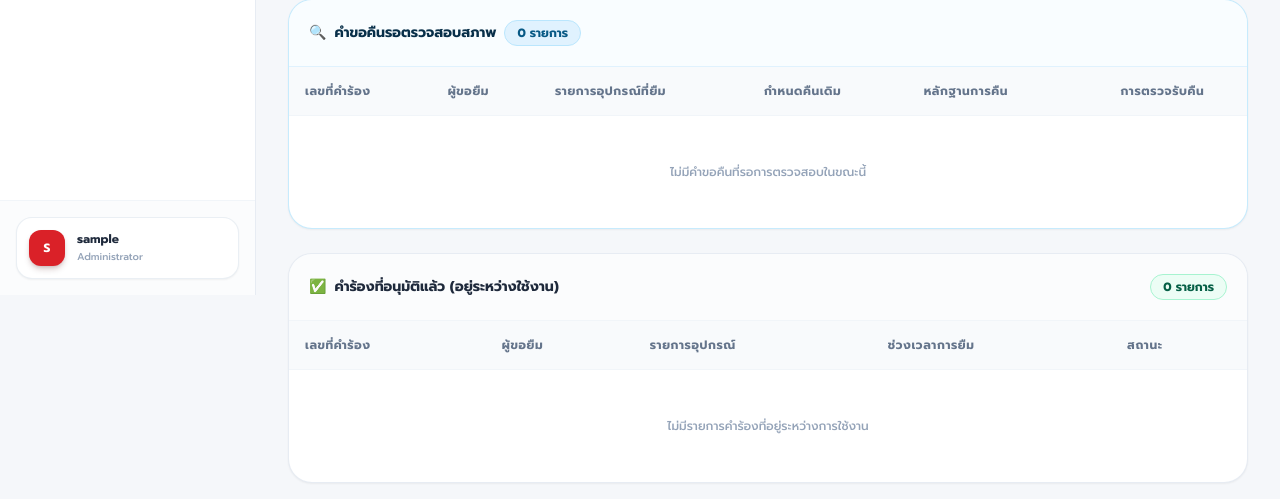
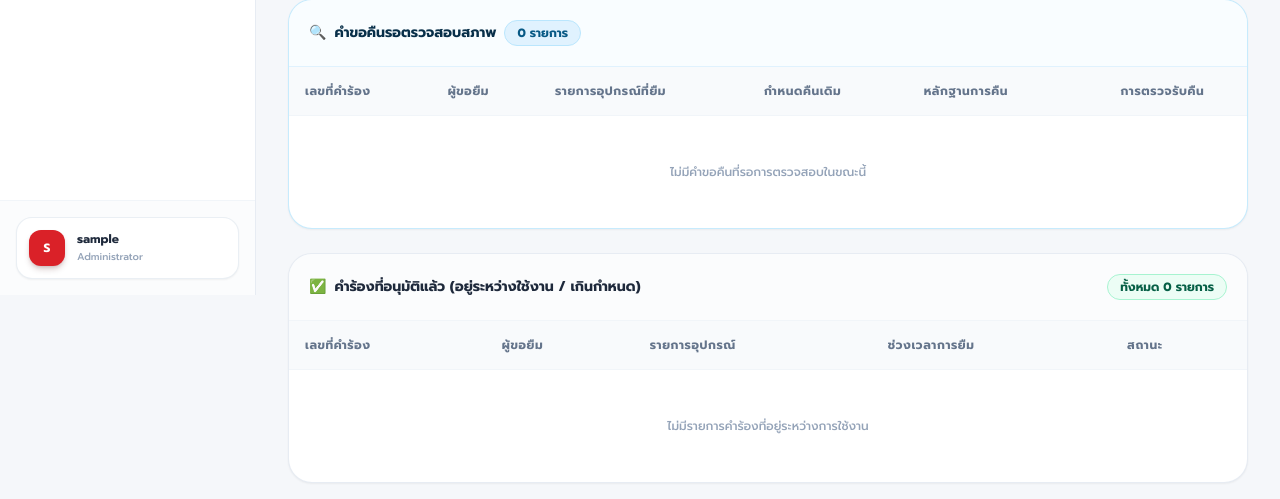
Before and after one commit to llloe037/SWU_EBS, a Django app: page /admin-console/requests/ in a window 1280 px wide. Shown: the part 505-1004 px from the top of the page. Run offline with Django 5.2, Linux system fonts and the light colour scheme; the visitor is signed in with stand-in values (Sample User, id 1); data that the repository does not hold is empty; some libraries are stand-ins or nearby versions.

Commit message:
Add Overdue section

```diff
--- a/borrow_app/models.py
+++ b/borrow_app/models.py
@@ -397,7 +397,7 @@ class BorrowRequest(models.Model):
         if end_date is None:
             return self.status
 
-        if today > end_date:
+        if today >= end_date:
             self.status = "เกินกำหนด"
             self.save(update_fields=["status"])
 
--- a/borrow_app/views.py
+++ b/borrow_app/views.py
@@ -1204,35 +1204,53 @@ def admin_manage_requests_view(request):
         return redirect("borrow_app:admin_manage_requests")
 
     selected_status = request.GET.get("status", "")
+    search_q = request.GET.get("q", "").strip()
 
     # support 'all' to show every block
     show_all = selected_status == "all" or selected_status == ""
 
+    def _apply_search(qs):
+        if not search_q:
+            return qs
+        return qs.filter(
+            Q(request_number__icontains=search_q)
+            | Q(user__username__icontains=search_q)
+            | Q(user__first_name__icontains=search_q)
+            | Q(user__last_name__icontains=search_q)
+        )
+
     if show_all or selected_status == "รอการอนุมัติ":
-        requests_list = BorrowRequest.objects.filter(status="รอการอนุมัติ").order_by(
-            "-created_at"
+        requests_list = _apply_search(
+            BorrowRequest.objects.filter(status="รอการอนุมัติ").order_by("-created_at")
         )
     else:
         requests_list = BorrowRequest.objects.none()
 
-    if show_all or selected_status == "อนุมัติ":
-        active_requests = BorrowRequest.objects.filter(status="อนุมัติ").order_by(
-            "-created_at"
+    # รวม "เกินกำหนด" เข้า section อนุมัติแล้ว เพื่อให้ admin เห็นและดำเนินการได้
+    if show_all or selected_status in ("อนุมัติ", "เกินกำหนด"):
+        active_requests = _apply_search(
+            BorrowRequest.objects.filter(
+                status__in=["อนุมัติ", "เกินกำหนด"]
+            ).order_by("-created_at")
         )
     else:
         active_requests = BorrowRequest.objects.none()
 
     if show_all or selected_status == "รอตรวจสอบการคืน":
-        return_requests = BorrowRequest.objects.filter(
-            status="รอตรวจสอบการคืน"
-        ).order_by("-created_at")
+        return_requests = _apply_search(
+            BorrowRequest.objects.filter(
+                status="รอตรวจสอบการคืน"
+            ).order_by("-created_at")
+        )
     else:
         return_requests = BorrowRequest.objects.none()
 
     # when 'all' requested, pass full list for a single-table overview
     all_requests = None
     if selected_status == "all":
-        all_requests = BorrowRequest.objects.all().order_by("-created_at")
+        all_requests = _apply_search(
+            BorrowRequest.objects.all().order_by("-created_at")
+        )
 
     return render(
         request,
@@ -1243,6 +1261,7 @@ def admin_manage_requests_view(request):
             "return_requests": return_requests,
             "all_requests": all_requests,
             "selected_status": selected_status,
+            "search_q": search_q,
         },
     )
 
--- a/templates/borrow_app/admin_manage_requests.html
+++ b/templates/borrow_app/admin_manage_requests.html
@@ -393,17 +393,19 @@
         </div>
         {% endif %}
 
-        {% if not selected_status or selected_status == 'อนุมัติ' or selected_status == 'all' %}
-        <!-- 3. Section: คำร้องที่อนุมัติแล้ว -->
+        {% if not selected_status or selected_status == 'อนุมัติ' or selected_status == 'เกินกำหนด' or selected_status == 'all' %}
+        <!-- 3. Section: คำร้องที่อนุมัติแล้ว (รวม เกินกำหนด) -->
         <div class="bg-white rounded-3xl border border-slate-200/80 shadow-sm overflow-hidden">
             <div class="p-5 border-b border-slate-100 bg-slate-50/50 flex justify-between items-center">
                 <h3 class="font-bold text-slate-800 text-sm flex items-center gap-2">
                     <span>✅</span>
-                    <span>คำร้องที่อนุมัติแล้ว (อยู่ระหว่างใช้งาน)</span>
+                    <span>คำร้องที่อนุมัติแล้ว (อยู่ระหว่างใช้งาน / เกินกำหนด)</span>
                 </h3>
-                <span class="text-xs font-bold text-emerald-800 bg-emerald-50 border border-emerald-200 px-3 py-1 rounded-full">
-                    {{ active_requests|length }} รายการ
-                </span>
+                <div class="flex items-center gap-2">
+                    <span class="text-xs font-bold text-emerald-800 bg-emerald-50 border border-emerald-200 px-3 py-1 rounded-full">
+                        ทั้งหมด {{ active_requests|length }} รายการ
+                    </span>
+                </div>
             </div>
             <div class="overflow-x-auto">
                 <table class="w-full text-left text-xs">
@@ -418,7 +420,7 @@
                     </thead>
                     <tbody class="divide-y divide-slate-100">
                         {% for req in active_requests %}
-                        <tr class="hover:bg-slate-50/80 transition-colors">
+                        <tr class="{% if req.status == 'เกินกำหนด' %}bg-rose-50/30 hover:bg-rose-50/60{% else %}hover:bg-slate-50/80{% endif %} transition-colors">
                             <td class="p-4 font-mono font-bold text-slate-900">
                                 <div>{{ req.request_number }}</div>
                                 <div class="text-[10px] font-normal text-slate-400 mt-0.5 font-mono">{{ req.created_at|date:"j M Y " }}</div>
@@ -439,14 +441,23 @@
                                     {% endfor %}
                                 </div>
                             </td>
-                            <td class="p-4 text-slate-600 font-mono">
+                            <td class="p-4 font-mono">
                                 <div class="font-bold text-slate-800">{{ req.start_datetime|date:"j M Y " }}</div>
-                                <div class="text-[11px] text-slate-400">ถึง {{ req.end_datetime|date:"j M Y " }}</div>
+                                <div class="text-[11px] {% if req.status == 'เกินกำหนด' %}text-rose-500 font-bold{% else %}text-slate-400{% endif %}">
+                                    ถึง {{ req.end_datetime|date:"j M Y " }}
+                                    {% if req.status == 'เกินกำหนด' %} ⚠️{% endif %}
+                                </div>
                             </td>
                             <td class="p-4">
+                                {% if req.status == 'เกินกำหนด' %}
+                                <span class="inline-flex items-center gap-1 px-3 py-1 rounded-full text-xs font-semibold bg-rose-50 text-rose-700 border border-rose-200">
+                                    ⏰ เกินกำหนด
+                                </span>
+                                {% else %}
                                 <span class="inline-flex items-center px-3 py-1 rounded-full text-xs font-semibold bg-emerald-50 text-emerald-700 border border-emerald-200">
                                     {{ req.status }}
                                 </span>
+                                {% endif %}
                             </td>
                         </tr>
                         {% empty %}
```
